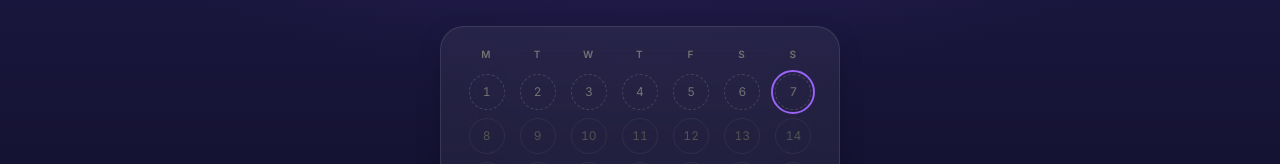
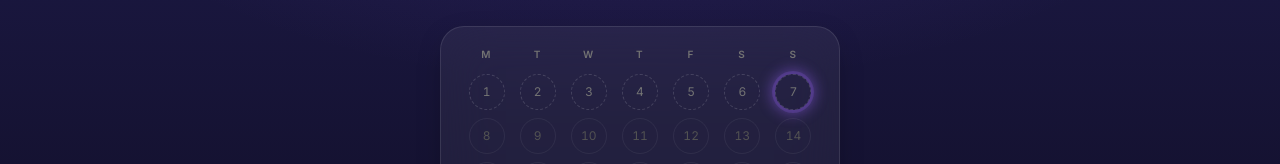
Before and after one commit to valentinalorcap/klara-app, a Next.js app: page /history in a window 1280 px wide. Shown: the part 200-364 px from the top of the page. Built offline with nearby package versions, Linux system fonts and the light colour scheme; no server answers; the database is empty; sample sign-in values are in the browser's storage.

Commit message:
style(history): mark the selected day with a soft glow
Replace the hard accent ring around the selected day with a soft violet
glow — in the calendar cell and on the week-chart point. Drop the under-
label dot; the selected weekday label stays accent-coloured.

```diff
--- a/src/components/HistoryCalendar.tsx
+++ b/src/components/HistoryCalendar.tsx
@@ -64,7 +64,11 @@ export function HistoryCalendar({
               )}
               {isSelected ? (
                 <span
-                  className="pointer-events-none absolute -inset-1 rounded-full border-2 border-[var(--accent)]"
+                  className="pointer-events-none absolute inset-0 rounded-full"
+                  style={{
+                    boxShadow:
+                      '0 0 0 3px rgba(153,99,246,0.18), 0 0 14px 4px rgba(153,99,246,0.45)',
+                  }}
                   aria-hidden
                 />
               ) : cell.isToday ? (
--- a/src/components/WeekChart.tsx
+++ b/src/components/WeekChart.tsx
@@ -162,10 +162,9 @@ export function WeekChart({
                       <circle
                         cx={xFor(i)}
                         cy={yFor(v)}
-                        r={7}
-                        fill="none"
-                        stroke="var(--accent)"
-                        strokeWidth={2}
+                        r={9}
+                        fill="var(--accent)"
+                        fillOpacity={0.35}
                       />
                     ) : null}
                     <circle cx={xFor(i)} cy={yFor(v)} r={3.5} fill={lineColor} />
@@ -193,15 +192,6 @@ export function WeekChart({
               {d}
             </text>
           ))}
-
-          {keys.includes(selectedKey) ? (
-            <circle
-              cx={xFor(keys.indexOf(selectedKey))}
-              cy={CHART_H + 20}
-              r={2.5}
-              fill="var(--accent)"
-            />
-          ) : null}
         </svg>
 
         {/* "No data" sits as an overlay inside the chart area so the day
```
